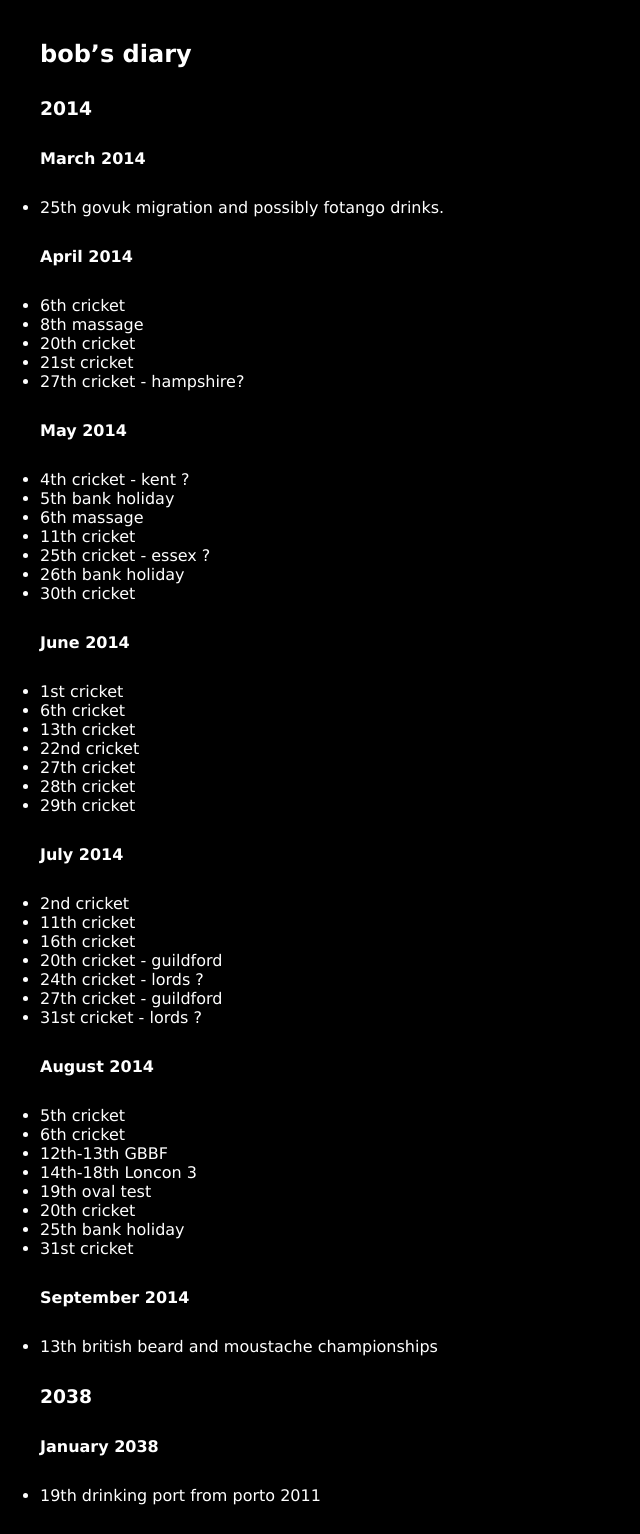
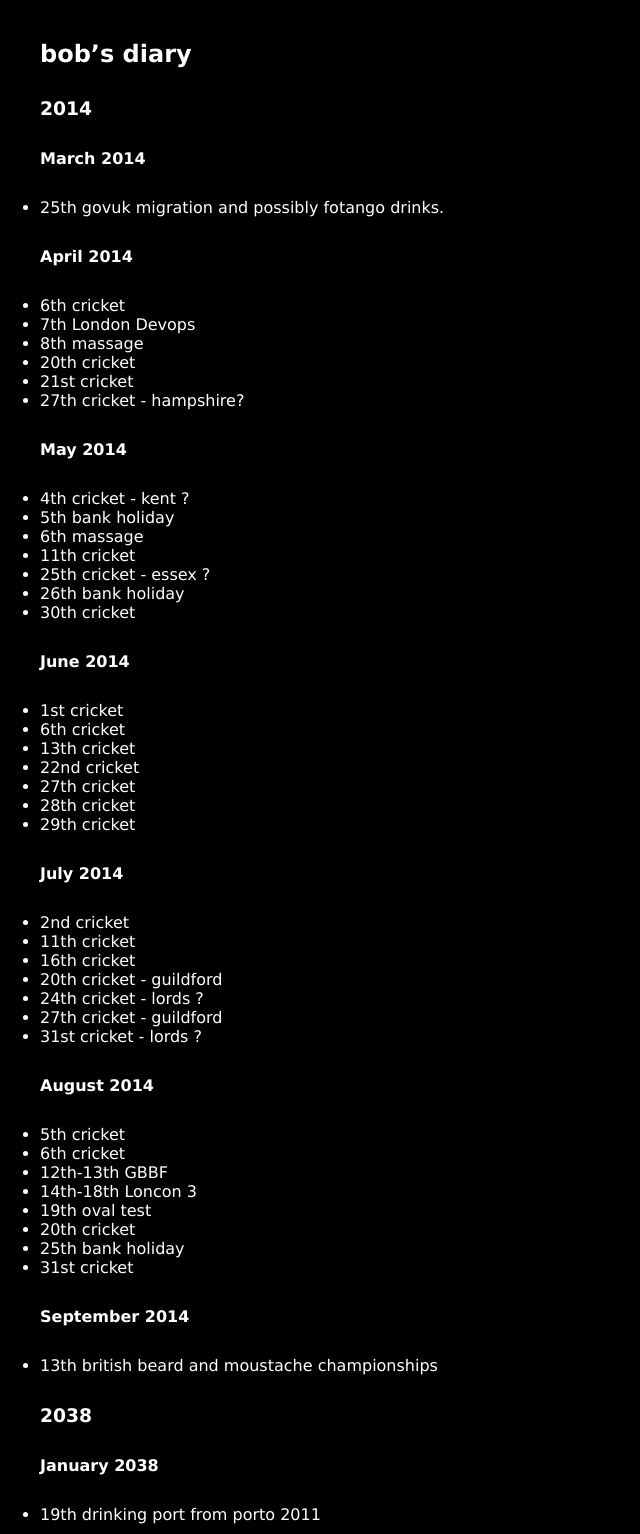
Before and after one commit to rjw1/randomness.org.uk, a Jekyll site: the page built from diary/index.md, in a window 1280 px wide. Shown: the whole page, without its empty margins (0-640 px from the left). Built offline with Jekyll 4.4.1, drawn with Linux system fonts in a browser that asks for light colours; Markdown is read by kramdown in place of the engine named in the settings.

Commit message:
Going to april london devops.

```diff
--- a/diary/index.md
+++ b/diary/index.md
@@ -14,6 +14,7 @@ layout: default
 #### April 2014 ####
 
 * 6th cricket
+* 7th London Devops
 * 8th massage
 * 20th cricket
 * 21st cricket
```
